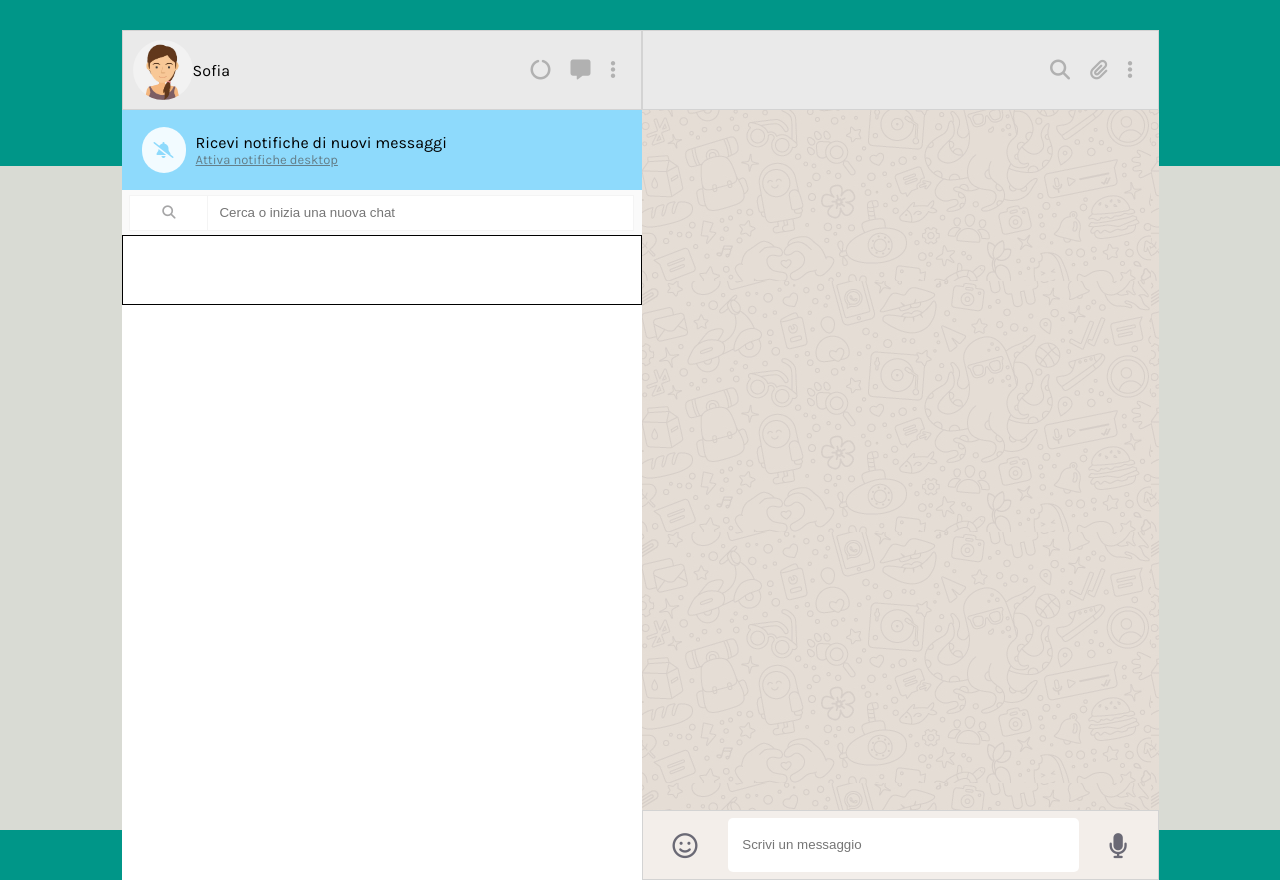
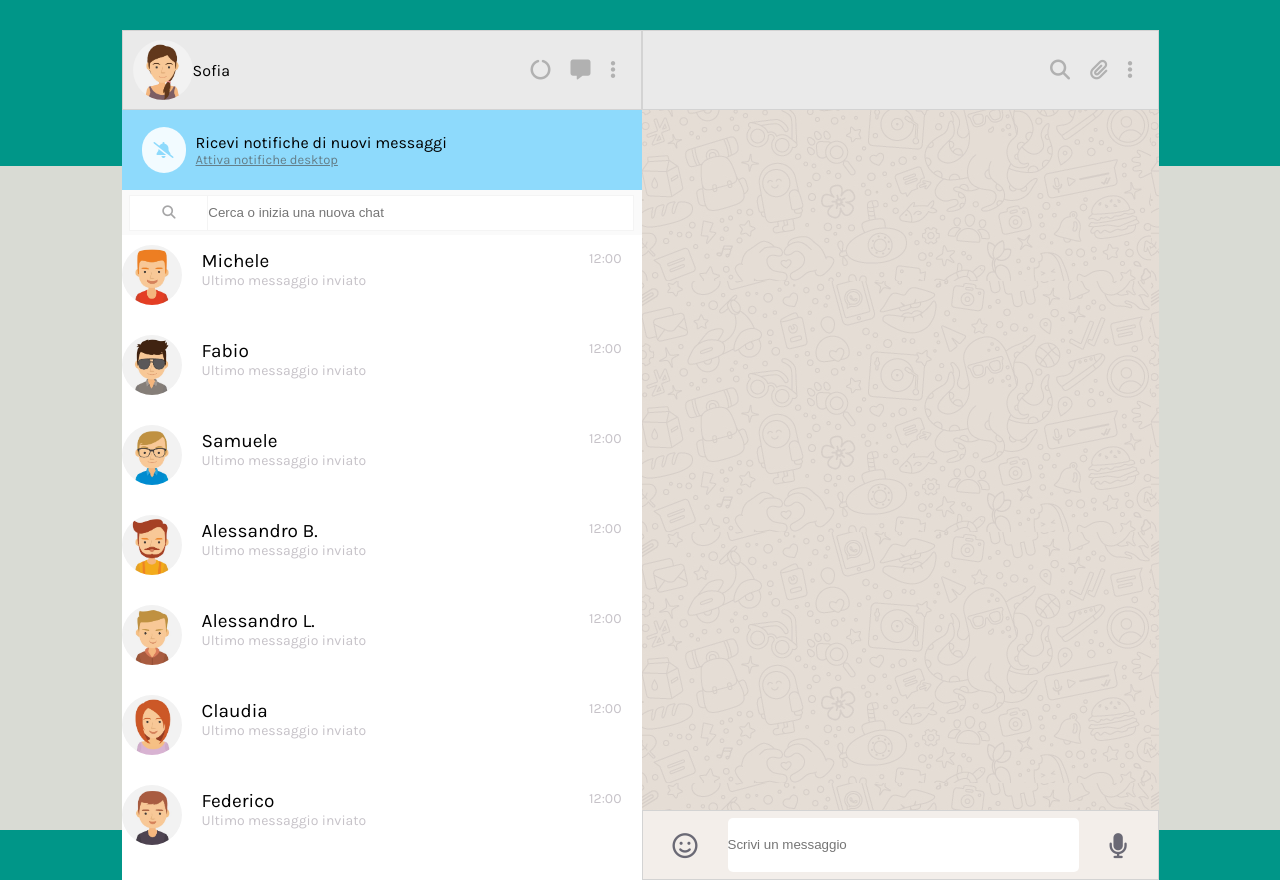
Before and after one commit to saragisondi/vue-boolzapp, a plain HTML site: page Milestone 1/index.html in a window 1280 px wide. Drawn offline with nearby package versions, Linux system fonts and the light colour scheme.

Commit message:
add contacts

```diff
--- a/Milestone 1/css/style.css
+++ b/Milestone 1/css/style.css
@@ -21,6 +21,7 @@ img{
   width: 60px;
   height: 60px;
   border-radius: 50px;
+
 }
 
 .container{
@@ -29,8 +30,6 @@ img{
   align-items: center;
   margin: 30px;
 }
-
-
 
 
 /*MAIN*/
@@ -103,6 +102,7 @@ aside{
   height: 36px;
   width: 15%;
   color:#A6A6A7;
+  cursor: pointer;
 }
 
 .search input{
@@ -110,6 +110,7 @@ aside{
   height: 80%;
   border-style: none;
   border: 1px solid #F4F4F4;
+  outline:none;
 }
 
 /*CONTACTS*/
@@ -120,8 +121,28 @@ aside{
 }
 
 .contacts li{
-  height: 70px;
-  border: 1px solid black;
+  height: 80px;
+  display: flex;
+  margin: 10px 0;
+}
+
+.contacts .info{
+  margin: 5px 20px;
+  width: 100%;
+}
+
+.info .row{
+  display: flex;
+  justify-content: space-between;
+}
+
+.contacts .info div:first-child{
+  font-size: 19px;
+}
+
+.contacts .info div:last-child{
+  font-size: 14px;
+  color: #C6C2C8;
 }
 
 .icon{
@@ -187,4 +208,5 @@ aside{
   height: 80%;
   border-radius: 5px;
   border-style:none;
+  outline:none;
 }
--- a/Milestone 1/index.html
+++ b/Milestone 1/index.html
@@ -55,13 +55,27 @@
           <button>
             <i class="fa-solid fa-magnifying-glass"></i>
           </button>
-          <input type="text" placeholder="   Cerca o inizia una nuova chat">
+          <input type="text" placeholder="Cerca o inizia una nuova chat">
         </div>
 
         <div class="contacts">
+
           <ul>
-            <li></li>
+
+            <li v-for="(contact, index) in contacts">
+              <img :src="contact.avatar" alt="avatar">
+              <div class="info">
+                <div class="row">
+                  <div>{{contact.name}}</div>
+                  <div>12:00</div>
+                </div>
+                <div>Ultimo messaggio inviato</div>
+              </div>
+            </li>
+
           </ul>
+
+
         </div>
       </aside>
 
@@ -80,7 +94,7 @@
 
         <div class="input-area">
           <i class="fa-regular fa-face-smile"></i>
-          <input type="text" placeholder="    Scrivi un messaggio">
+          <input type="text" placeholder="Scrivi un messaggio">
           <i class="fa-solid fa-microphone"></i>
         </div>
       </div>
--- a/Milestone 1/js/script.js
+++ b/Milestone 1/js/script.js
@@ -3,7 +3,48 @@ const {createApp} = Vue;
 createApp({
   data(){
     return{
-
+      contacts:[
+        {
+          name:'Michele',
+          avatar:'img/avatar_1.jpg',
+          visible:true,
+        },
+          {
+          name:'Fabio',
+          avatar:'img/avatar_2.jpg',
+          visible:true,
+        },
+          {
+          name:'Samuele',
+          avatar:'img/avatar_3.jpg',
+          visible:true,
+        },
+          {
+          name:'Alessandro B.',
+          avatar:'img/avatar_4.jpg',
+          visible:true,
+        },
+          {
+          name:'Alessandro L.',
+          avatar:'img/avatar_5.jpg',
+          visible:true,
+        },
+          {
+          name:'Claudia',
+          avatar:'img/avatar_6.jpg',
+          visible:true,
+        },
+          {
+          name:'Federico',
+          avatar:'img/avatar_7.jpg',
+          visible:true,
+        },
+          {
+          name:'Michele',
+          avatar:'img/avatar_8.jpg',
+          visible:true,
+        },
+      ]
     }
   }
 }).mount('#app')
```
